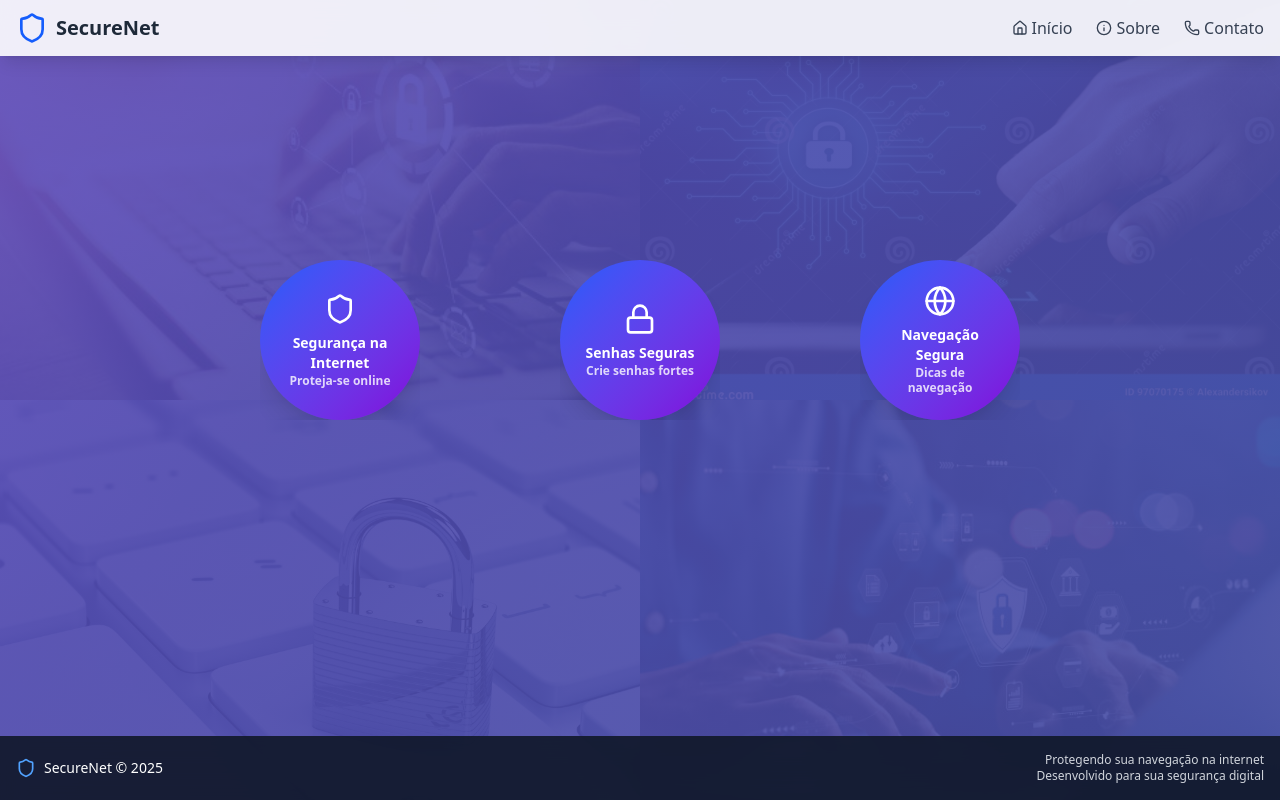
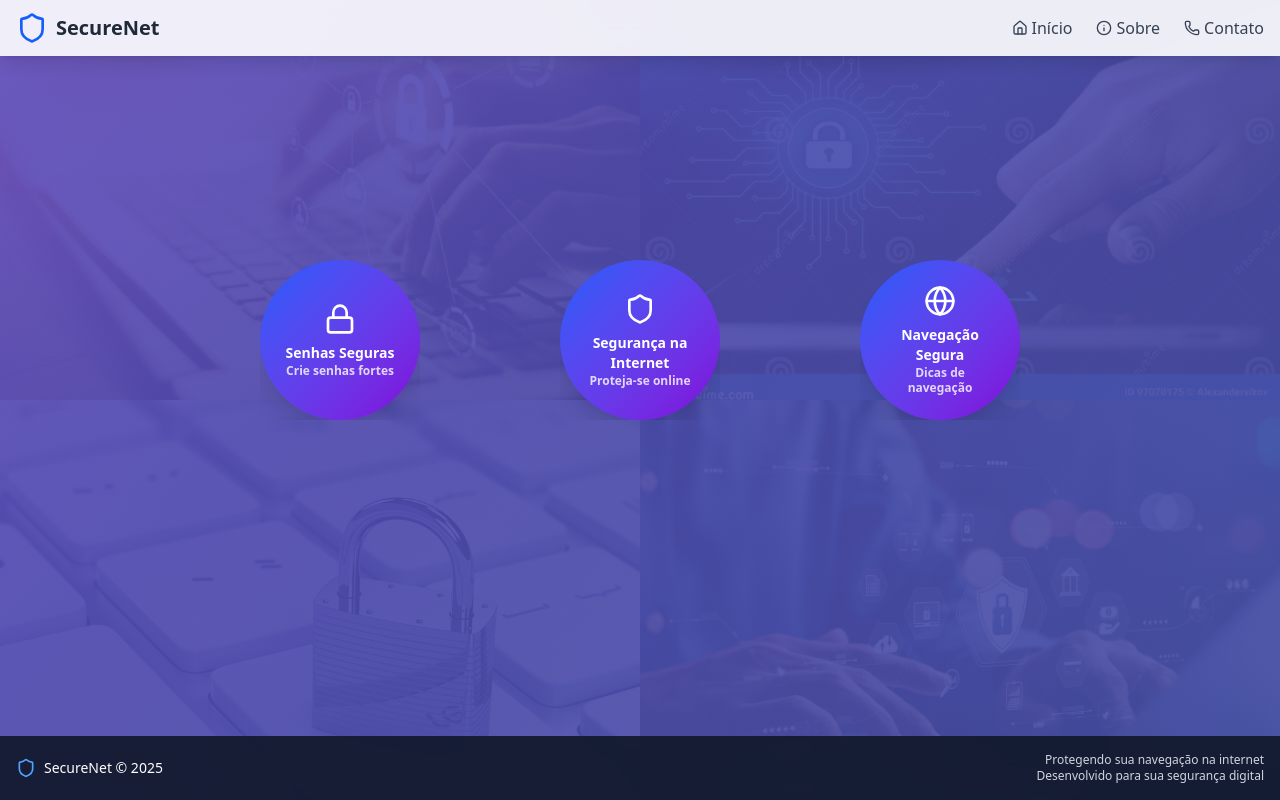
Before and after one commit to David-Henrique-Costa/seguranca-internet-website, a React (Vite) app: page / in a window 1280 px wide. Built offline with nearby package versions, Linux system fonts and the light colour scheme.

Commit message:
Centralizar botão 'Segurança na Internet' - reordenar array de botões

```diff
--- a/src/pages/Home.jsx
+++ b/src/pages/Home.jsx
@@ -162,6 +162,15 @@ const HomePage = () => {
 
   const buttons = [
     {
+      id: 'password',
+      icon: Lock,
+      title: 'Senhas Seguras',
+      description: 'Crie senhas fortes',
+      detailedDescription: 'Uma senha segura deve ter pelo menos 12 caracteres, combinando letras maiúsculas e minúsculas, números e símbolos. Evite informações pessoais, use senhas únicas para cada conta e considere um gerenciador de senhas. Ative a autenticação em duas etapas sempre que possível.',
+      position: 'top-1/2 left-1/4 transform -translate-x-1/2 -translate-y-1/2',
+      linkTo: '/senha-segura'
+    },
+    {
       id: 'security',
       icon: Shield,
       title: 'Segurança na Internet',
@@ -169,15 +178,6 @@ const HomePage = () => {
       detailedDescription: 'A segurança na internet é fundamental nos dias atuais. Envolve práticas e tecnologias para proteger dados pessoais, evitar fraudes, malware e ataques cibernéticos. Inclui o uso de senhas seguras, autenticação em duas etapas, navegação consciente e manter softwares atualizados.',
       position: 'top-1/2 left-1/2 transform -translate-x-1/2 -translate-y-1/2',
       linkTo: null // Botão central não tem link
-    },
-    {
-      id: 'password',
-      icon: Lock,
-      title: 'Senhas Seguras',
-      description: 'Crie senhas fortes',
-      detailedDescription: 'Uma senha segura deve ter pelo menos 12 caracteres, combinando letras maiúsculas e minúsculas, números e símbolos. Evite informações pessoais, use senhas únicas para cada conta e considere um gerenciador de senhas. Ative a autenticação em duas etapas sempre que possível.',
-      position: 'top-1/2 left-1/4 transform -translate-x-1/2 -translate-y-1/2',
-      linkTo: '/senha-segura'
     },
     {
       id: 'browsing',
```
Also changed, not shown: 1 other file (tests, documents, lock files or other folders).
